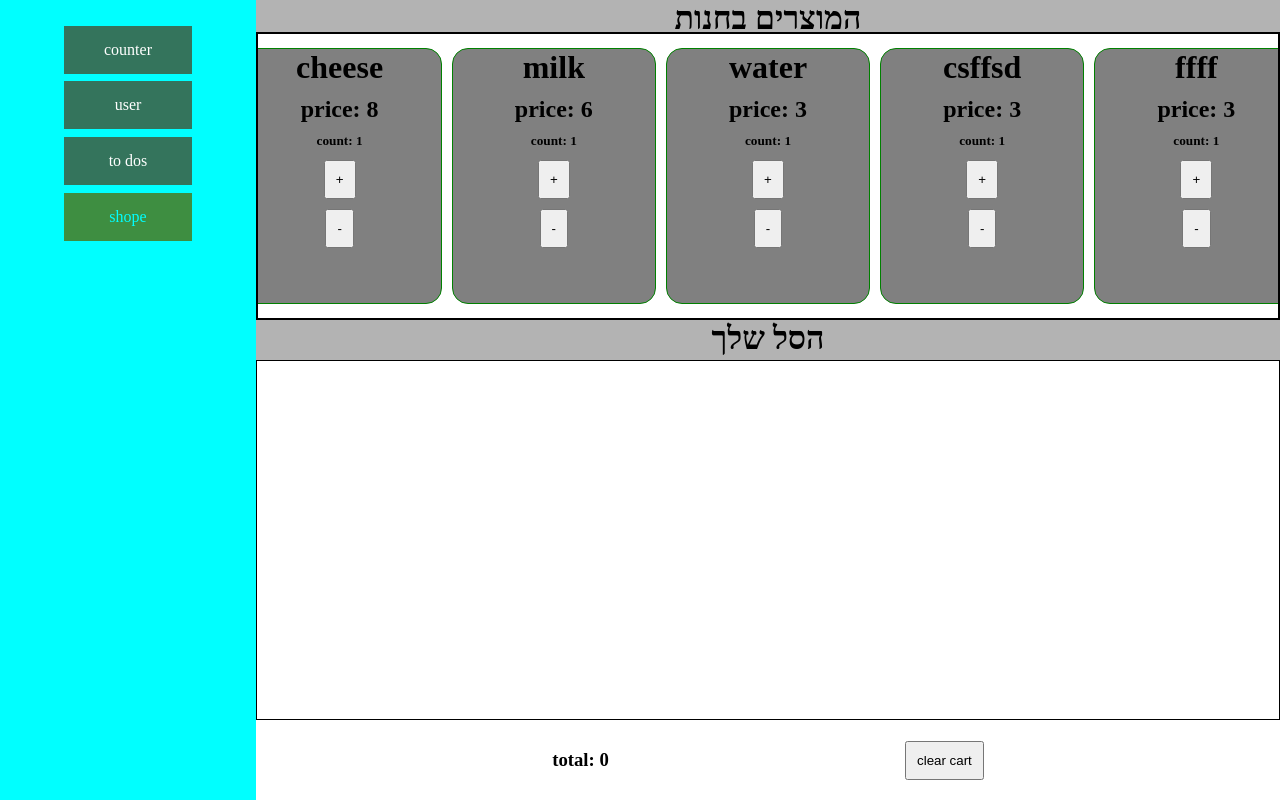
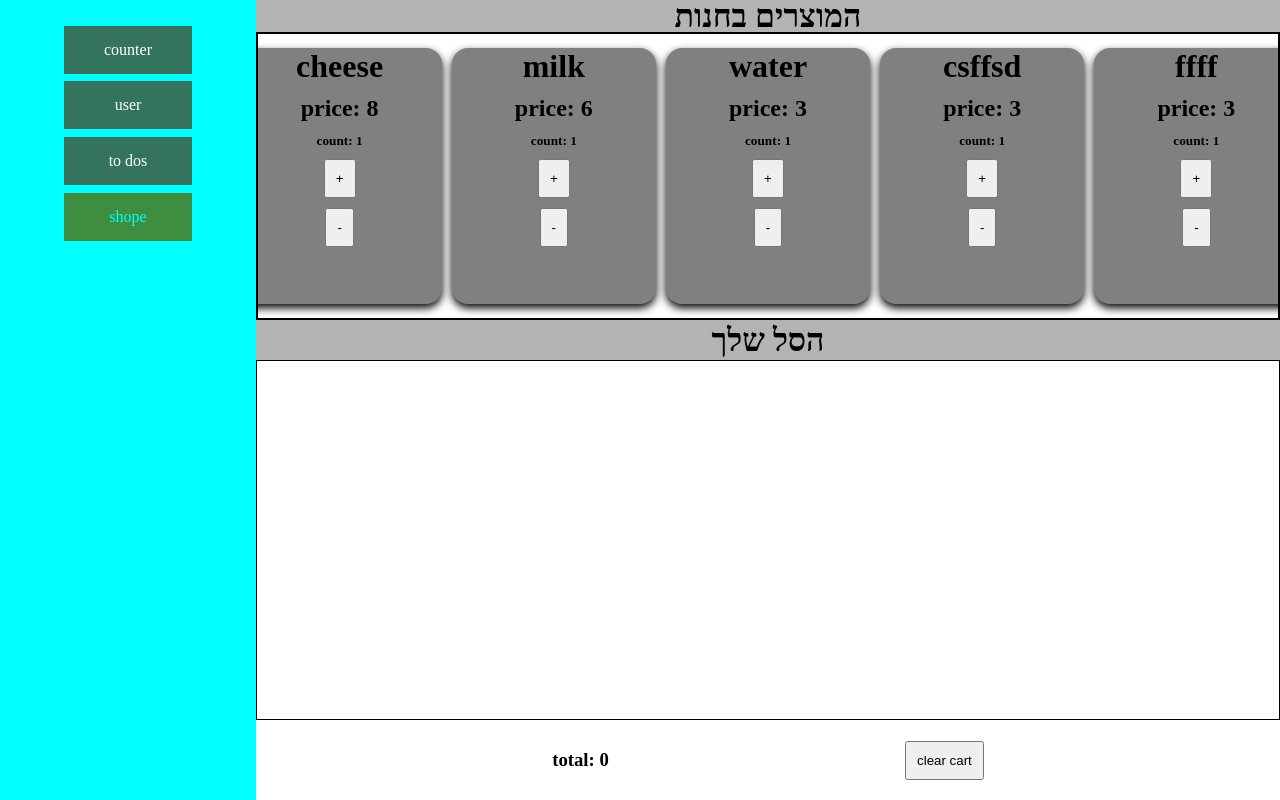
Before and after one commit to menachemmiler/ReactRedux, a React (Vite) app: page /ReactRedux/shope in a window 1280 px wide. Built offline with nearby package versions, Linux system fonts and the light colour scheme.

Commit message:
sdvcscdascd

```diff
--- a/src/App.css
+++ b/src/App.css
@@ -120,7 +120,10 @@ button {
       gap: 4%;
       border-radius: 16px;
       background-color: gray;
-      border: solid 1px green;
+      box-shadow: 0 4px 8px black;
+    }
+    .shopeitem:hover {
+      transform: scale(1.02);
     }
   }
 }
@@ -128,7 +131,9 @@ button {
 .title {
   width: 100%;
   height: 10%;
-  text-align: center;
+  display: flex;
+  justify-content: center;
+  align-items: center;
   background-color: rgb(179, 179, 179);
 }
 
@@ -155,11 +160,17 @@ button {
       align-items: center;
       gap: 4%;
       background-color: rgb(160, 162, 155);
+      background-color: gray;
+      box-shadow: 0 4px 8px black;
+      margin: 7px;
+    }
+    .cartitem:hover {
+      transform: scale(1.02);
     }
   }
 }
 
-.buttom{
+.buttom {
   height: 10%;
   width: 100%;
   display: flex;
```
